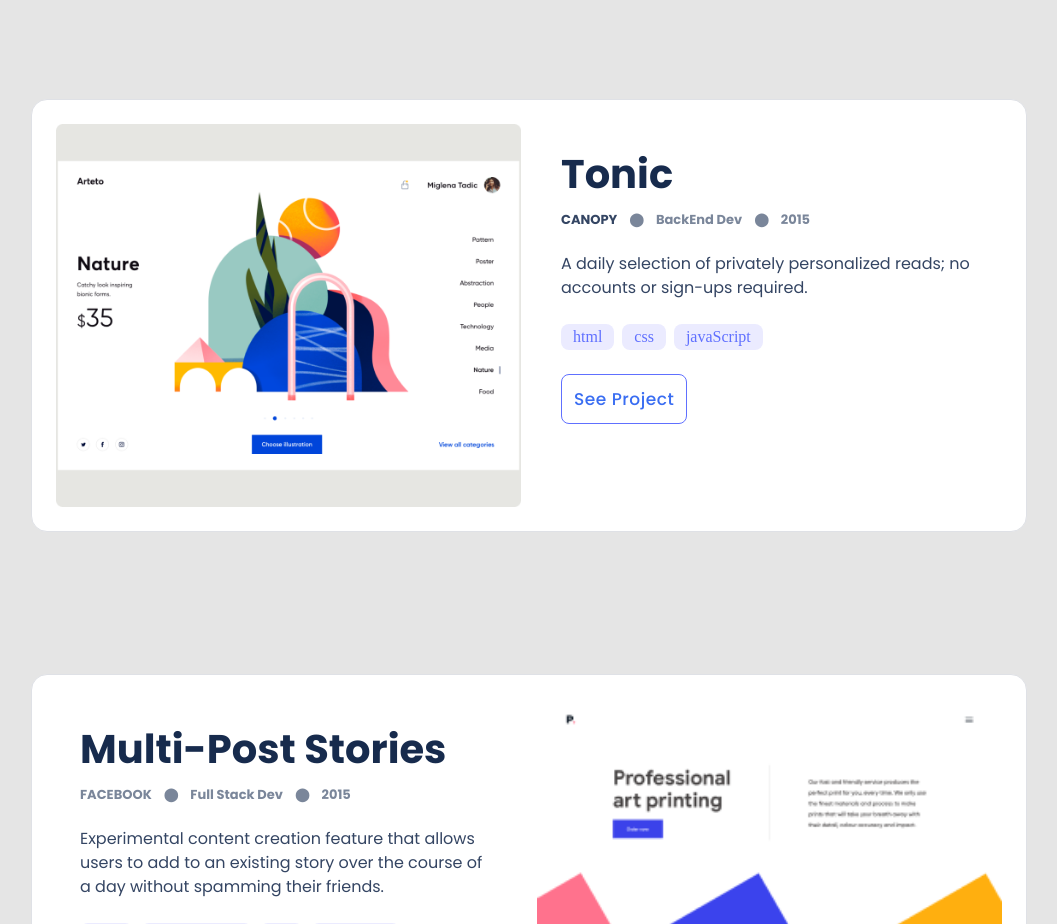
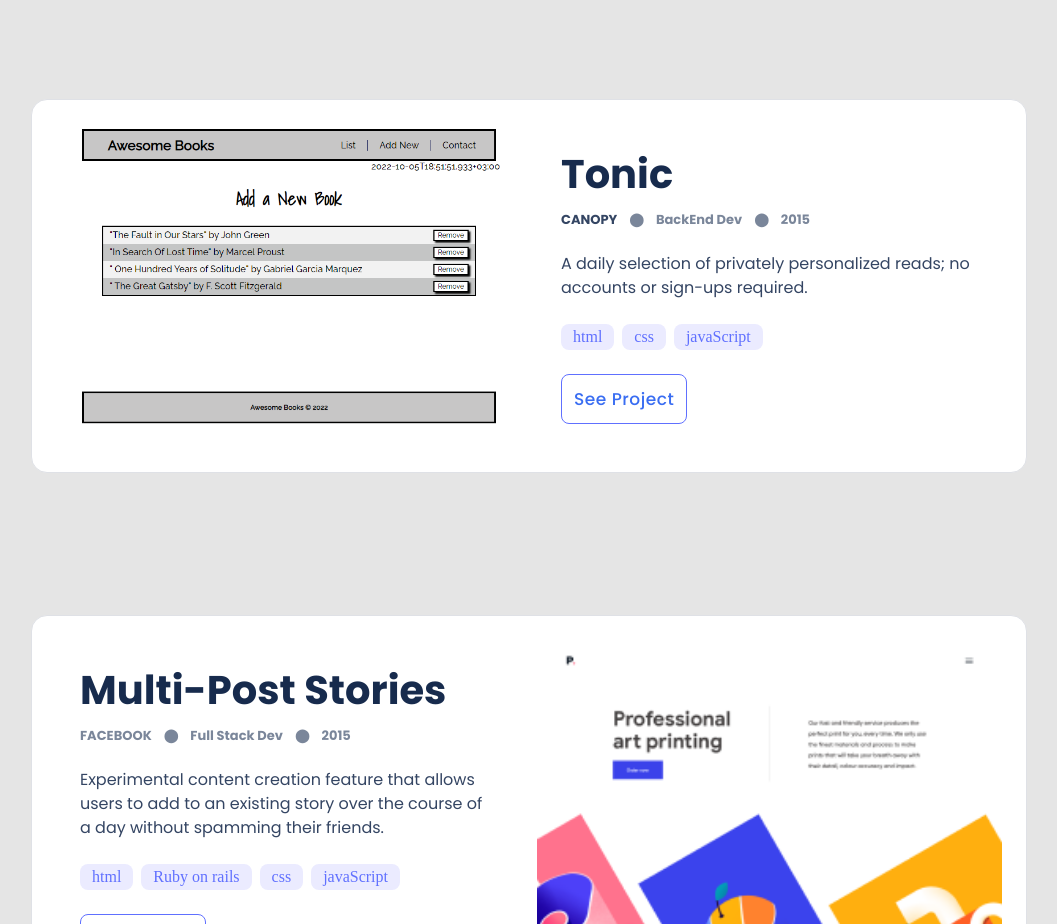
Before and after one commit to shakerAbuDrais/Portfolio, a website: page index.html in a window 1280 px wide. Shown: the part 900-1824 px from the top of the page, without its empty margins (111-1168 px from the left). Drawn offline with Linux system fonts and the light colour scheme.

Commit message:
Add screenshot of the first projectd

```diff
--- a/index.html
+++ b/index.html
@@ -89,7 +89,7 @@
             </div>
         <div class="cards card3">
             <img src="./assets/Snapshoot2.png" alt="" id="image-m">
-            <img src="./assets/desktop1.png" alt="" id="image-d">
+            <img src="./assets/awesomeBooks.png" alt="" id="image-d">
             <div class="card-2">
             <div class="card1">
                 <h2>Tonic</h2>
```
Also changed, not shown: assets/awesomeBooks.png (added).
